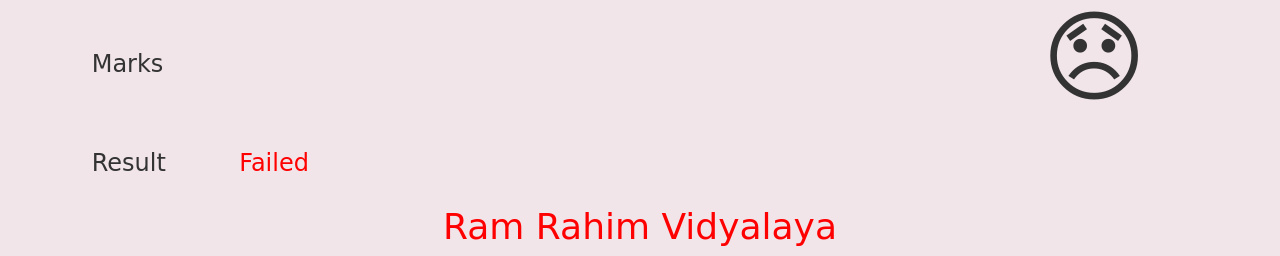
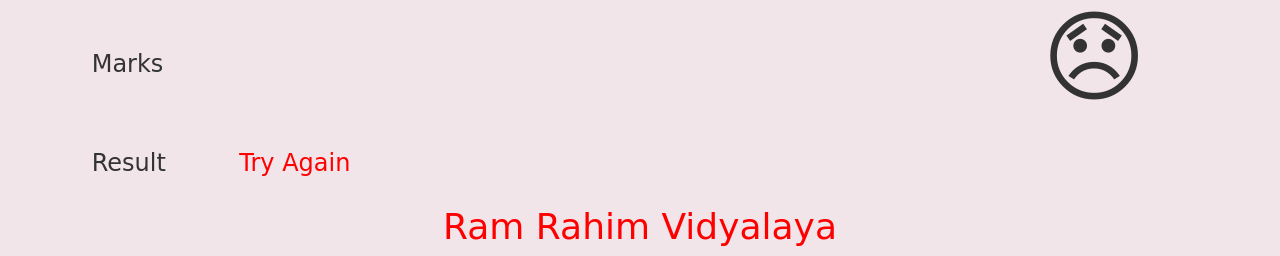
Before and after one commit to ashvinsri/jpopschool, a Django app: template school_project/schoolapp/templates/testdone.html in a window 1280 px wide. Shown: the part 795-1051 px from the top of the page. Run offline with Django 3.2, Linux system fonts and the light colour scheme; the template is opened without the code that fills it: values that come from a table or form of the project are taken from there, others are empty; data comes from the database, SQL or seed files in the repository; parts of the project's set-up code (start-up, migrations or seed data) failed here and were passed over; some libraries are stand-ins or nearby versions.

Commit message:
Update testdone.html

```diff
--- a/school_project/schoolapp/templates/testdone.html
+++ b/school_project/schoolapp/templates/testdone.html
@@ -74,7 +74,7 @@
      <td><h3>Marks</h3><td colspan=2><h3>{{total}}</h3></td><td rowsapn=2 colspan=2><span style='font-size:100px;'>&#128542;</span></td>
    </tr>
    <tr>
-    <td><h3>Result</h3><td colspan=2><h3 style="color:red;">Failed</h3></td>
+    <td><h3>Result</h3><td colspan=2><h3 style="color:red;"> Try Again</h3></td>
 </tr>
    {% endifequal %}
  </table>
```
